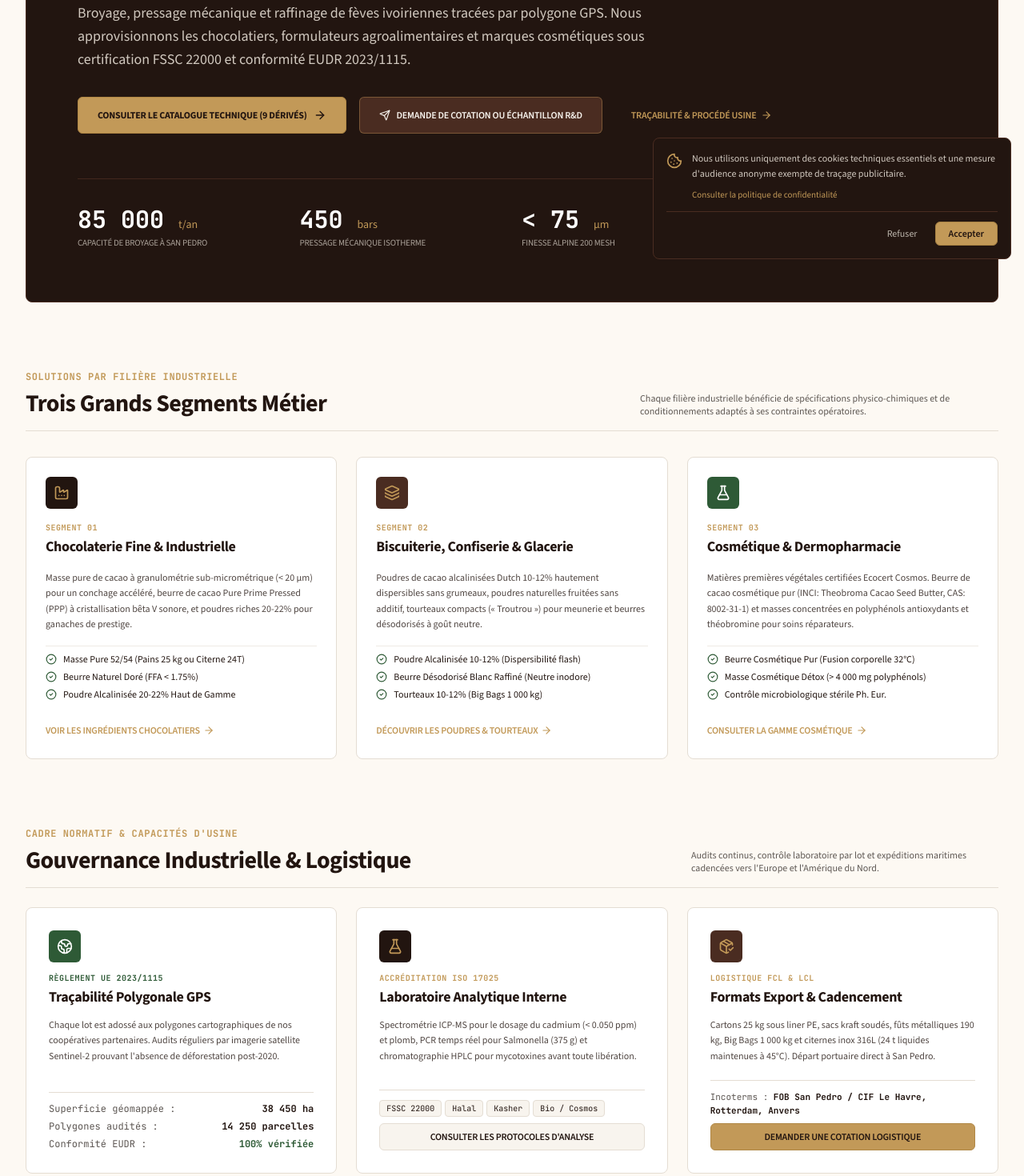
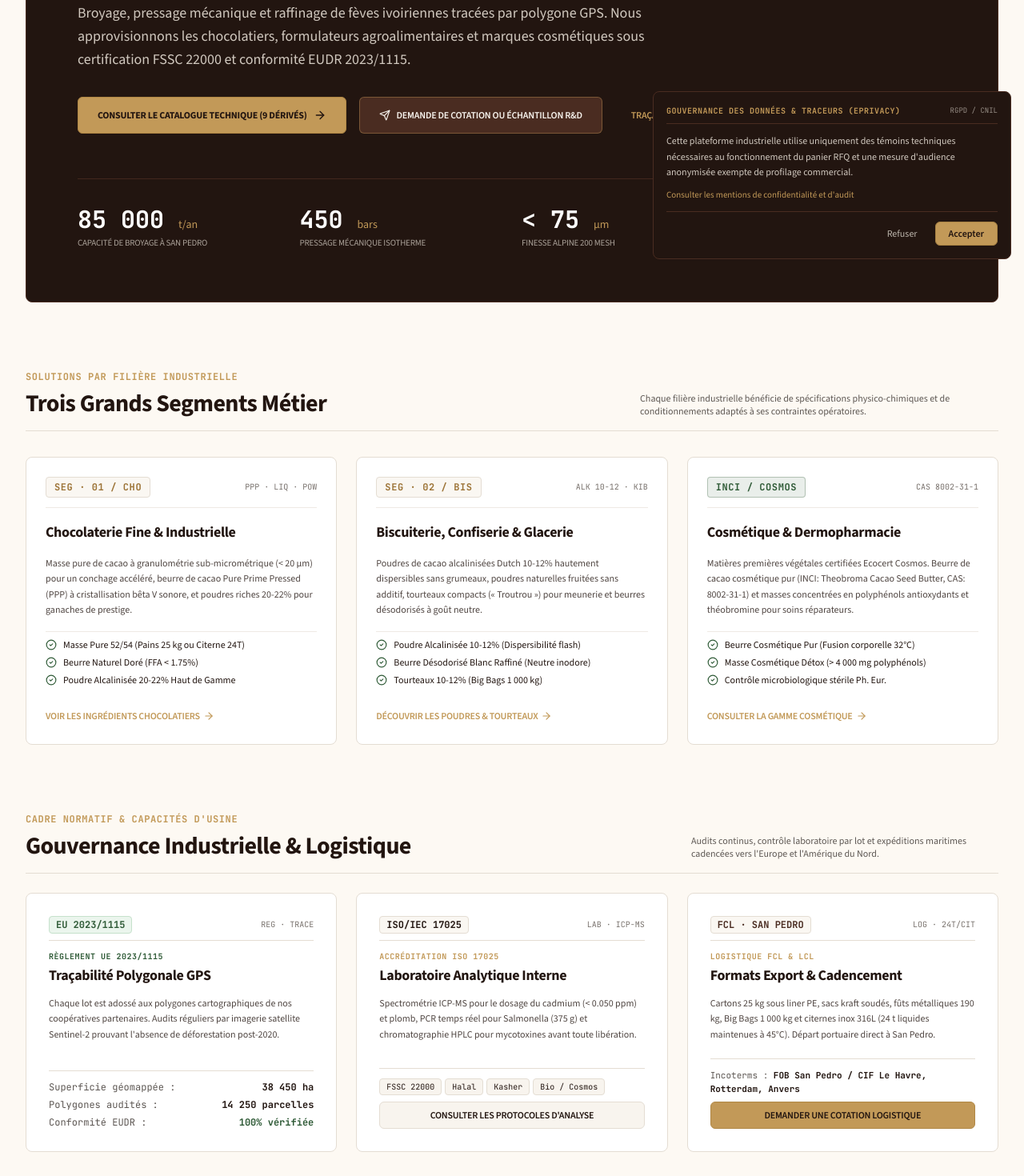
Before and after one commit to joelessoh2006-hue/site-agroalimentaire, a React (Vite) app in the folder agro-industrial-cocoa-processing/: page / in a window 1280 px wide. Shown: the part 460-1930 px from the top of the page at 80% size. Built offline with nearby package versions, Linux system fonts and the light colour scheme.

Commit message:
feat(ui): industrial visual purge - replace generic icons with monospace trigrams, clean inputs, and update mire fallback

```diff
--- a/agro-industrial-cocoa-processing/src/components/Header.tsx
+++ b/agro-industrial-cocoa-processing/src/components/Header.tsx
@@ -1,5 +1,5 @@
 import React from 'react';
-import { ShieldCheck, Send } from 'lucide-react';
+import { Send } from 'lucide-react';
 
 interface HeaderProps {
   currentView: string;
@@ -90,9 +90,8 @@ export const Header: React.FC<HeaderProps> = ({
         <div className="flex items-center gap-3">
           <button
             onClick={onOpenCoa}
-            className="hidden sm:inline-flex items-center gap-2 px-3.5 py-2 text-xs font-display font-semibold uppercase tracking-wider text-[#221510] bg-[#FFFFFF] border border-[#E4DDD3] rounded-[6px] hover:border-[#C29958] hover:bg-[#FAF7F2] transition-colors whitespace-nowrap cursor-pointer"
+            className="hidden sm:inline-flex items-center px-3.5 py-2 text-xs font-display font-semibold uppercase tracking-wider text-[#221510] bg-[#FFFFFF] border border-[#E4DDD3] rounded-[6px] hover:border-[#C29958] hover:bg-[#FAF7F2] transition-colors whitespace-nowrap cursor-pointer"
           >
-            <ShieldCheck className="w-3.5 h-3.5 text-[#C29958]" />
             <span>Certificat CoA</span>
           </button>
 
--- a/agro-industrial-cocoa-processing/src/components/ProductCard.tsx
+++ b/agro-industrial-cocoa-processing/src/components/ProductCard.tsx
@@ -1,6 +1,6 @@
 import React, { useState } from 'react';
 import { CatalogProduct } from '../types';
-import { FileText, Plus, Check, Package, ShieldCheck } from 'lucide-react';
+import { FileText, Plus, Check } from 'lucide-react';
 
 interface ProductCardProps {
   product: CatalogProduct;
@@ -161,7 +161,9 @@ export const ProductCard: React.FC<ProductCardProps> = ({
 
           {/* Packaging Strip */}
           <div className="pt-2 text-[11px] text-[#5D5753] flex items-start gap-1.5">
-            <Package className="w-3.5 h-3.5 text-[#C29958] shrink-0 mt-0.5" />
+            <span className="text-[10px] font-mono bg-[#FAF7F2] text-[#4A2C21] px-1 py-0.2 rounded-[2px] border border-[#E4DDD3] font-bold shrink-0">
+              PKG
+            </span>
             <span>
               <strong className="text-[#221510]">Conditionnement :</strong>{' '}
               {typeof product.packaging === 'string'
--- a/agro-industrial-cocoa-processing/src/components/common/CookieBanner.tsx
+++ b/agro-industrial-cocoa-processing/src/components/common/CookieBanner.tsx
@@ -1,5 +1,4 @@
 import React, { useState, useEffect } from 'react';
-import { Cookie } from 'lucide-react';
 
 interface CookieBannerProps {
   onOpenPrivacy: () => void;
@@ -34,24 +33,31 @@ export const CookieBanner: React.FC<CookieBannerProps> = ({ onOpenPrivacy }) =>
 
   return (
     <aside
-      aria-label="Gestion des cookies"
+      aria-label="Gestion de la confidentialité et des traceurs"
       className="fixed bottom-20 md:bottom-4 left-4 right-4 md:left-auto md:right-4 md:max-w-md z-50 bg-[#221510] text-[#F8F4EE] border border-[#4A2C21] rounded-[8px] p-4"
     >
-      <div className="flex items-start gap-3">
-        <Cookie className="w-5 h-5 text-[#C29958] shrink-0 mt-0.5" />
-        <div className="space-y-2 flex-1">
-          <p className="text-xs text-[#E4DDD3]/90 leading-relaxed">
-            Nous utilisons uniquement des cookies techniques essentiels et une mesure d'audience anonyme exempte de traçage publicitaire.
+      <div className="space-y-2">
+        <div className="flex items-center justify-between border-b border-[#4A2C21] pb-2">
+          <span className="font-mono text-[10px] font-bold uppercase tracking-wider text-[#C29958]">
+            Gouvernance des Données & Traceurs (ePrivacy)
+          </span>
+          <span className="font-mono text-[9px] text-[#E4DDD3]/60">
+            RGPD / CNIL
+          </span>
+        </div>
+
+        <p className="text-xs text-[#E4DDD3]/90 leading-relaxed pt-1">
+          Cette plateforme industrielle utilise uniquement des témoins techniques nécessaires au fonctionnement du panier RFQ et une mesure d'audience anonymisée exempte de profilage commercial.
         </p>
-          <div className="flex items-center gap-2 text-[11px]">
+
+        <div className="flex items-center gap-2 text-[11px] pt-0.5">
           <button
             type="button"
             onClick={onOpenPrivacy}
             className="text-[#C29958] hover:underline cursor-pointer"
           >
-              Consulter la politique de confidentialité
+            Consulter les mentions de confidentialité et d'audit
           </button>
-          </div>
         </div>
       </div>
 
@@ -59,14 +65,14 @@ export const CookieBanner: React.FC<CookieBannerProps> = ({ onOpenPrivacy }) =>
         <button
           type="button"
           onClick={() => handleDecision('refused')}
-          className="px-3 py-1.5 text-xs text-[#E4DDD3]/80 hover:text-white bg-transparent hover:bg-[#3c251c] rounded-[6px] transition-colors"
+          className="px-3 py-1.5 text-xs text-[#E4DDD3]/80 hover:text-white bg-transparent hover:bg-[#3c251c] rounded-[6px] transition-colors cursor-pointer"
         >
           Refuser
         </button>
         <button
           type="button"
           onClick={() => handleDecision('accepted')}
-          className="px-4 py-1.5 text-xs font-semibold bg-[#C29958] hover:bg-[#a88243] text-[#221510] rounded-[6px] border border-[#a88243] transition-colors"
+          className="px-4 py-1.5 text-xs font-semibold bg-[#C29958] hover:bg-[#a88243] text-[#221510] rounded-[6px] border border-[#a88243] transition-colors cursor-pointer"
         >
           Accepter
         </button>
--- a/agro-industrial-cocoa-processing/src/components/home/HomeView.tsx
+++ b/agro-industrial-cocoa-processing/src/components/home/HomeView.tsx
@@ -3,13 +3,7 @@ import { CocoaProduct } from '../../types';
 import { COCOA_PRODUCTS } from '../../data/products';
 import {
   ArrowRight,
-  ShieldCheck,
   CheckCircle2,
-  Factory,
-  Layers,
-  FlaskConical,
-  Globe2,
-  PackageCheck,
   ExternalLink,
   Send
 } from 'lucide-react';
@@ -131,13 +125,15 @@ export const HomeView: React.FC<HomeViewProps> = ({
         <div className="grid grid-cols-1 md:grid-cols-3 gap-6">
           {/* Segment 1: Chocolaterie */}
           <div className="bg-[#FFFFFF] border border-[#E4DDD3] rounded-[8px] p-6 space-y-4 hover:border-[#C29958] transition-colors group">
-            <div className="w-10 h-10 rounded-[6px] bg-[#221510] text-[#C29958] flex items-center justify-center">
-              <Factory className="w-5 h-5" />
+            <div className="flex items-center justify-between border-b border-[#E4DDD3]/60 pb-3">
+              <span className="font-mono text-xs font-bold text-[#9C7336] bg-[#FAF7F2] border border-[#E4DDD3] px-2.5 py-1 rounded-[4px] tracking-wider">
+                SEG · 01 / CHO
+              </span>
+              <span className="font-mono text-[10px] text-[#78716C]">
+                PPP · LIQ · POW
+              </span>
             </div>
             <div>
-              <span className="font-mono text-[10px] font-bold text-[#C29958] uppercase tracking-wider block">
-                SEGMENT 01
-              </span>
               <h3 className="font-display text-lg font-bold text-[#221510] group-hover:text-[#4A2C21] transition-colors mt-0.5">
                 Chocolaterie Fine & Industrielle
               </h3>
@@ -172,13 +168,15 @@ export const HomeView: React.FC<HomeViewProps> = ({
 
           {/* Segment 2: Biscuiterie & Glacerie */}
           <div className="bg-[#FFFFFF] border border-[#E4DDD3] rounded-[8px] p-6 space-y-4 hover:border-[#C29958] transition-colors group">
-            <div className="w-10 h-10 rounded-[6px] bg-[#4A2C21] text-[#C29958] flex items-center justify-center">
-              <Layers className="w-5 h-5" />
+            <div className="flex items-center justify-between border-b border-[#E4DDD3]/60 pb-3">
+              <span className="font-mono text-xs font-bold text-[#9C7336] bg-[#FAF7F2] border border-[#E4DDD3] px-2.5 py-1 rounded-[4px] tracking-wider">
+                SEG · 02 / BIS
+              </span>
+              <span className="font-mono text-[10px] text-[#78716C]">
+                ALK 10-12 · KIB
+              </span>
             </div>
             <div>
-              <span className="font-mono text-[10px] font-bold text-[#C29958] uppercase tracking-wider block">
-                SEGMENT 02
-              </span>
               <h3 className="font-display text-lg font-bold text-[#221510] group-hover:text-[#4A2C21] transition-colors mt-0.5">
                 Biscuiterie, Confiserie & Glacerie
               </h3>
@@ -213,13 +211,15 @@ export const HomeView: React.FC<HomeViewProps> = ({
 
           {/* Segment 3: Cosmétique & Dermopharmacie */}
           <div className="bg-[#FFFFFF] border border-[#E4DDD3] rounded-[8px] p-6 space-y-4 hover:border-[#C29958] transition-colors group">
-            <div className="w-10 h-10 rounded-[6px] bg-[#2E5A36] text-[#FFFFFF] flex items-center justify-center">
-              <FlaskConical className="w-5 h-5" />
+            <div className="flex items-center justify-between border-b border-[#E4DDD3]/60 pb-3">
+              <span className="font-mono text-xs font-bold text-[#2E5A36] bg-[#2E5A36]/10 border border-[#2E5A36]/30 px-2.5 py-1 rounded-[4px] tracking-wider">
+                INCI / COSMOS
+              </span>
+              <span className="font-mono text-[10px] text-[#78716C]">
+                CAS 8002-31-1
+              </span>
             </div>
             <div>
-              <span className="font-mono text-[10px] font-bold text-[#C29958] uppercase tracking-wider block">
-                SEGMENT 03
-              </span>
               <h3 className="font-display text-lg font-bold text-[#221510] group-hover:text-[#4A2C21] transition-colors mt-0.5">
                 Cosmétique & Dermopharmacie
               </h3>
@@ -275,8 +275,13 @@ export const HomeView: React.FC<HomeViewProps> = ({
           {/* Pilier 1 : Traçabilité EUDR */}
           <div className="bg-[#FFFFFF] border border-[#E4DDD3] rounded-[8px] p-6 sm:p-7 flex flex-col justify-between space-y-5">
             <div className="space-y-3">
-              <div className="w-10 h-10 rounded-[6px] bg-[#2E5A36] text-[#FFFFFF] flex items-center justify-center">
-                <Globe2 className="w-5 h-5" />
+              <div className="flex items-center justify-between border-b border-[#E4DDD3] pb-2">
+                <span className="font-mono text-xs font-bold text-[#2E5A36] bg-[#EBF5ED] px-2 py-0.5 rounded-[4px] border border-[#C5E1CB]">
+                  EU 2023/1115
+                </span>
+                <span className="font-mono text-[10px] text-[#78716C]">
+                  REG · TRACE
+                </span>
               </div>
               <div>
                 <span className="text-[10px] font-mono text-[#2E5A36] font-bold uppercase tracking-wider block">
@@ -310,8 +315,13 @@ export const HomeView: React.FC<HomeViewProps> = ({
           {/* Pilier 2 : Laboratoire ISO 17025 */}
           <div className="bg-[#FFFFFF] border border-[#E4DDD3] rounded-[8px] p-6 sm:p-7 flex flex-col justify-between space-y-5">
             <div className="space-y-3">
-              <div className="w-10 h-10 rounded-[6px] bg-[#221510] text-[#C29958] flex items-center justify-center">
-                <FlaskConical className="w-5 h-5" />
+              <div className="flex items-center justify-between border-b border-[#E4DDD3] pb-2">
+                <span className="font-mono text-xs font-bold text-[#221510] bg-[#FAF7F2] px-2 py-0.5 rounded-[4px] border border-[#E4DDD3]">
+                  ISO/IEC 17025
+                </span>
+                <span className="font-mono text-[10px] text-[#78716C]">
+                  LAB · ICP-MS
+                </span>
               </div>
               <div>
                 <span className="text-[10px] font-mono text-[#C29958] font-bold uppercase tracking-wider block">
@@ -345,8 +355,13 @@ export const HomeView: React.FC<HomeViewProps> = ({
           {/* Pilier 3 : Conditionnements & Logistique */}
           <div className="bg-[#FFFFFF] border border-[#E4DDD3] rounded-[8px] p-6 sm:p-7 flex flex-col justify-between space-y-5">
             <div className="space-y-3">
-              <div className="w-10 h-10 rounded-[6px] bg-[#4A2C21] text-[#C29958] flex items-center justify-center">
-                <PackageCheck className="w-5 h-5" />
+              <div className="flex items-center justify-between border-b border-[#E4DDD3] pb-2">
+                <span className="font-mono text-xs font-bold text-[#4A2C21] bg-[#FAF7F2] px-2 py-0.5 rounded-[4px] border border-[#E4DDD3]">
+                  FCL · SAN PEDRO
+                </span>
+                <span className="font-mono text-[10px] text-[#78716C]">
+                  LOG · 24T/CIT
+                </span>
               </div>
               <div>
                 <span className="text-[10px] font-mono text-[#C29958] font-bold uppercase tracking-wider block">
@@ -476,8 +491,8 @@ export const HomeView: React.FC<HomeViewProps> = ({
       {/* 5. Appel à l'Action B2B Industriel */}
       <section className="bg-[#FAF7F2] border border-[#E4DDD3] rounded-[8px] p-8 sm:p-12 text-center space-y-6">
         <div className="max-w-2xl mx-auto space-y-3">
-          <div className="w-12 h-12 bg-[#221510] text-[#C29958] rounded-[6px] border border-[#4A2C21] flex items-center justify-center mx-auto mb-2">
-            <ShieldCheck className="w-6 h-6" />
+          <div className="inline-flex items-center justify-center font-mono text-xs font-bold text-[#C29958] bg-[#221510] px-3.5 py-1.5 rounded-[4px] border border-[#4A2C21] tracking-wider mb-2">
+            AUDIT QA · SLA 48H
           </div>
           <h2 className="font-display text-2xl sm:text-3xl font-bold text-[#221510]">
             Homologation d'Ingrédients dans vos Lignes de Production
```
Also changed, not shown: agro-industrial-cocoa-processing/src/components/CoaModal.tsx (+5 -3 lines), agro-industrial-cocoa-processing/src/components/Footer.tsx (+20 -11 lines), agro-industrial-cocoa-processing/src/components/common/ProductImage.tsx (+66 -20 lines), agro-industrial-cocoa-processing/src/components/contact/ContactRfqView.tsx (+22 -43 lines), agro-industrial-cocoa-processing/src/components/modals/TdsDownloadModal.tsx (+8 -15 lines), agro-industrial-cocoa-processing/src/components/product/ProductDetailView.tsx (+10 -11 lines), agro-industrial-cocoa-processing/src/components/quality/QualityView.tsx (+4 -12 lines), 1 other file (tests, documents, lock files or other folders). Lines whose indentation alone changed are shown as unchanged.
